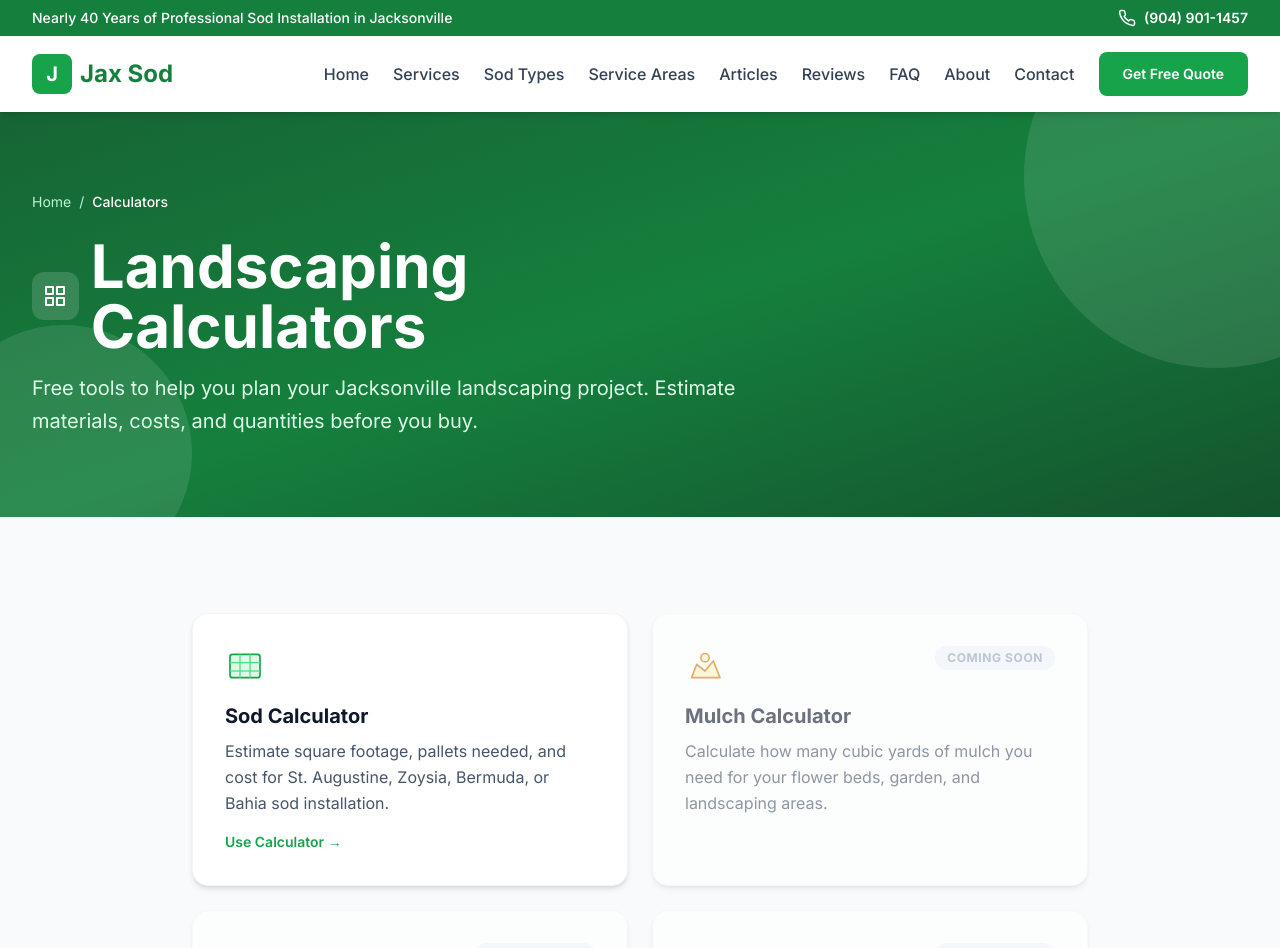
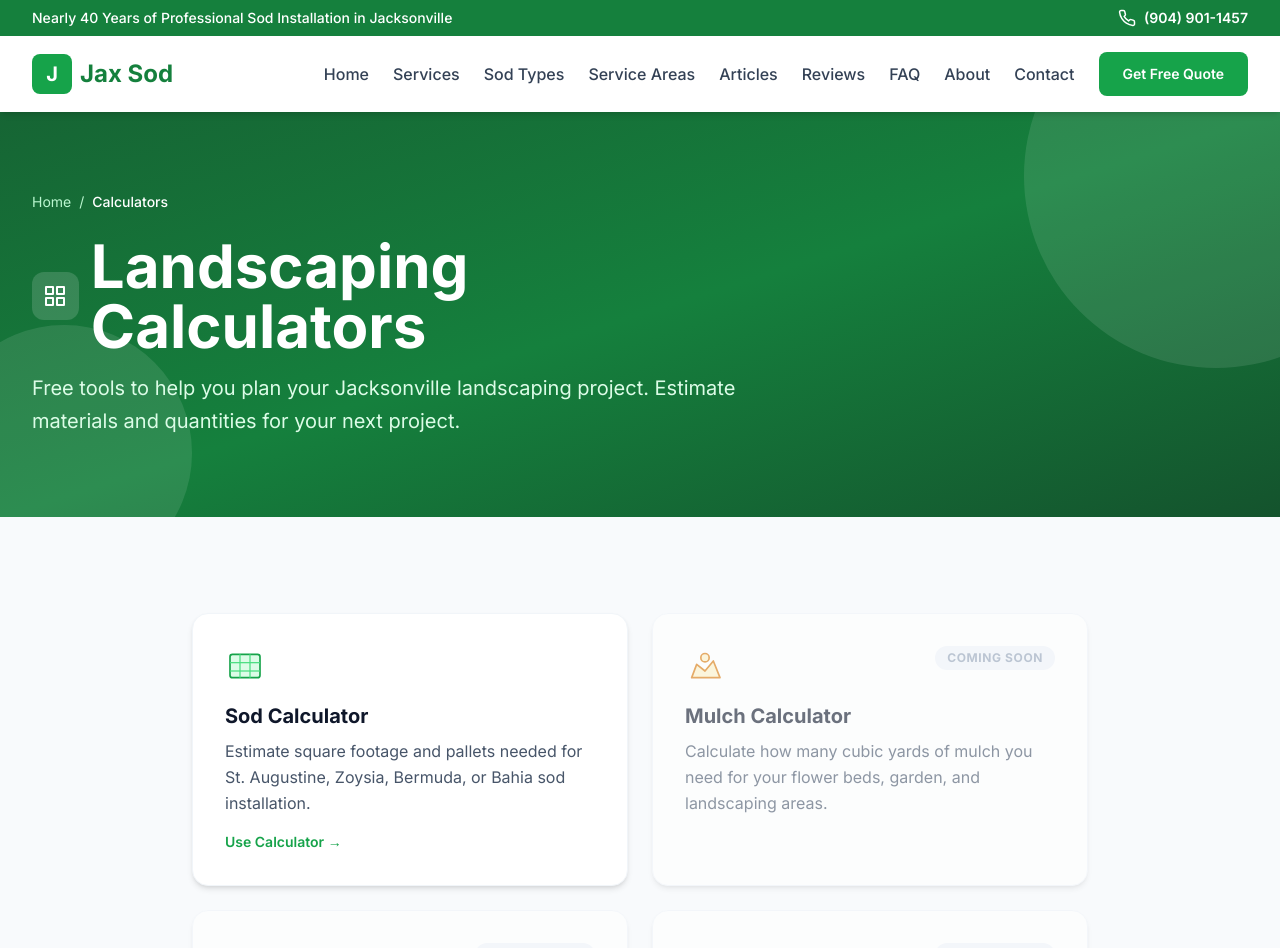
Before and after one commit to bigbricey/jaxsod-new, a Next.js app: page /calculators in a window 1280 px wide. Shown: the top 948 px of the page. Built offline with nearby package versions, Linux system fonts and the light colour scheme.

Commit message:
Remove cost/pricing language from calculator hub page

```diff
--- a/app/calculators/page.tsx
+++ b/app/calculators/page.tsx
@@ -30,7 +30,7 @@ const calculators: CalculatorCard[] = [
   {
     title: 'Sod Calculator',
     description:
-      'Estimate square footage, pallets needed, and cost for St. Augustine, Zoysia, Bermuda, or Bahia sod installation.',
+      'Estimate square footage and pallets needed for St. Augustine, Zoysia, Bermuda, or Bahia sod installation.',
     href: '/calculators/sod-calculator',
     available: true,
     icon: (
@@ -114,7 +114,7 @@ export default function CalculatorsPage() {
               <h1 className="heading-xl text-white">Landscaping Calculators</h1>
             </div>
             <p className="text-xl text-primary-100 leading-relaxed">
-              Free tools to help you plan your Jacksonville landscaping project. Estimate materials, costs, and quantities before you buy.
+              Free tools to help you plan your Jacksonville landscaping project. Estimate materials and quantities for your next project.
             </p>
           </div>
         </div>
```
